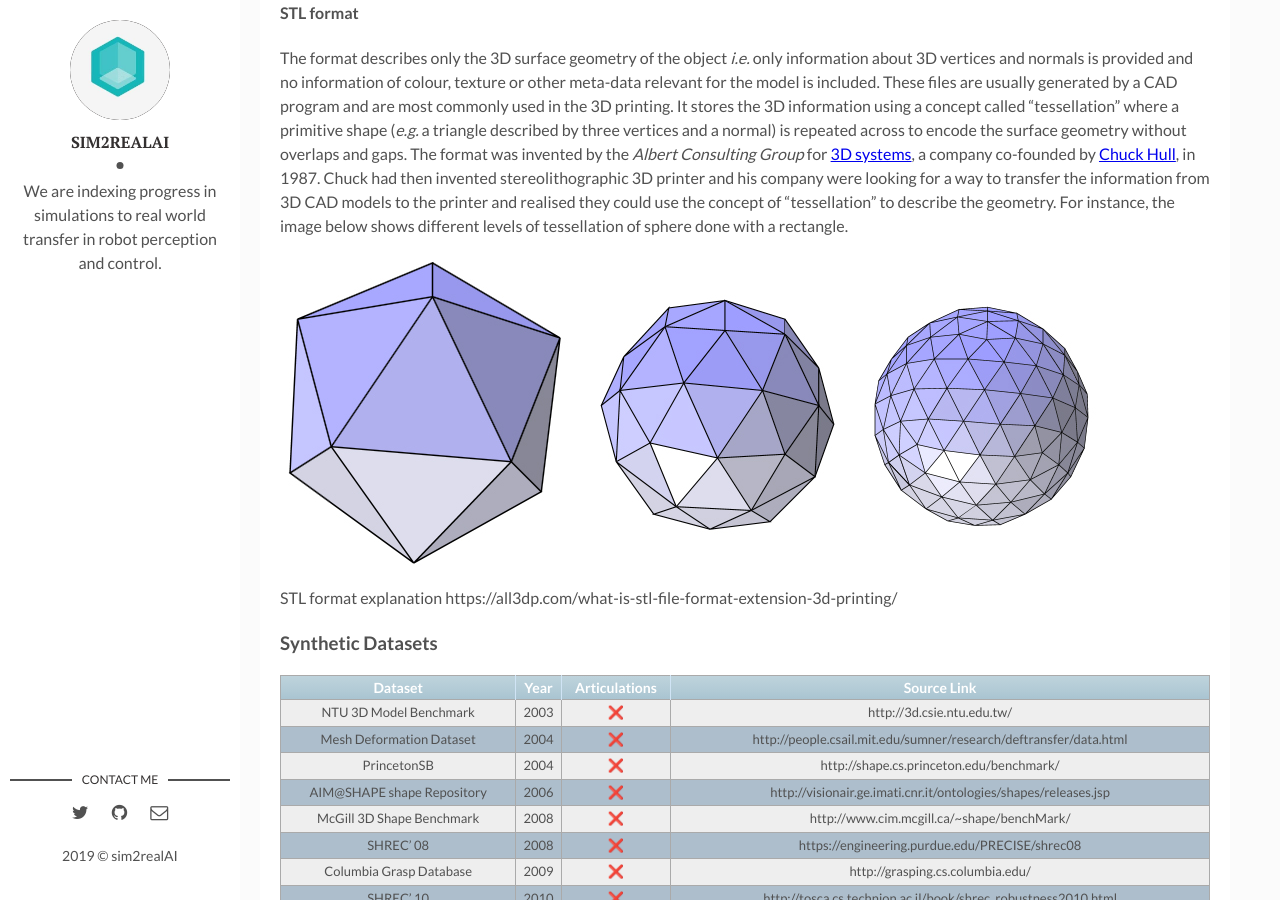
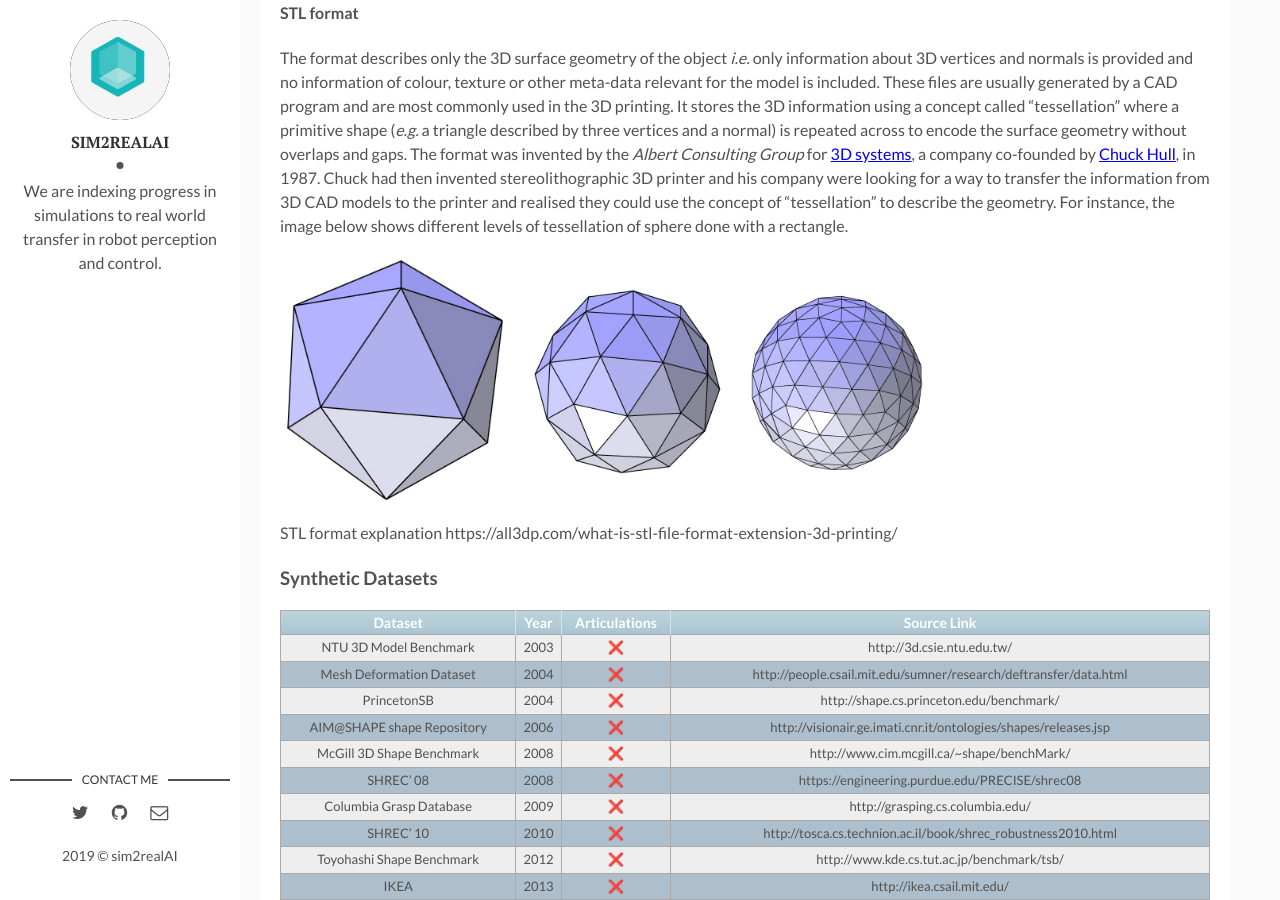
Before and after one commit to backupsim2realai/backupsim2realai.github.io, a Jekyll site: the page built from _posts/2019-01-15-Synthetic-Datasets-of-Objects-Part-I.markdown, in a window 1280 px wide and 900 px high, scrolled down 970 px. Built offline with Jekyll 4.4.1, drawn with Linux system fonts in a browser that asks for light colours; emoji names are drawn with the system emoji font.

Commit message:
update
Signed-off-by: Ankur Handa <ahanda@nvidia.com>

```diff
--- a/_posts/2019-01-15-Synthetic-Datasets-of-Objects-Part-I.markdown
+++ b/_posts/2019-01-15-Synthetic-Datasets-of-Objects-Part-I.markdown
@@ -36,7 +36,7 @@
 #### STL format
 The format describes only the 3D surface geometry of the object *i.e.* only information about 3D vertices and normals is provided and no information of colour, texture or other meta-data relevant for the model is included. These files are usually generated by a CAD program and are most commonly used in the 3D printing. It stores the 3D information using a concept called "tessellation" where a primitive shape (*e.g.* a triangle described by three vertices and a normal) is repeated across to encode the surface geometry without overlaps and gaps. The format was invented by the _Albert Consulting Group_ for [3D systems](https://en.wikipedia.org/wiki/3D_Systems), a company co-founded by [Chuck Hull](https://en.wikipedia.org/wiki/Chuck_Hull), in 1987. Chuck had then invented stereolithographic 3D printer and his company were looking for a way to transfer the information from 3D CAD models to the printer and realised they could use the concept of "tessellation" to describe the geometry. For instance, the image below shows different levels of tessellation of sphere done with a rectangle.
 
-![Tesselation of mesh](/assets/img/2019-01-15/mesh_stl.jpg){:width=70%}
+![Tesselation of mesh](/assets/img/2019-01-15/mesh_stl.jpg){:width="70%"}
 
 STL format explanation https://all3dp.com/what-is-stl-file-format-extension-3d-printing/
 
```
